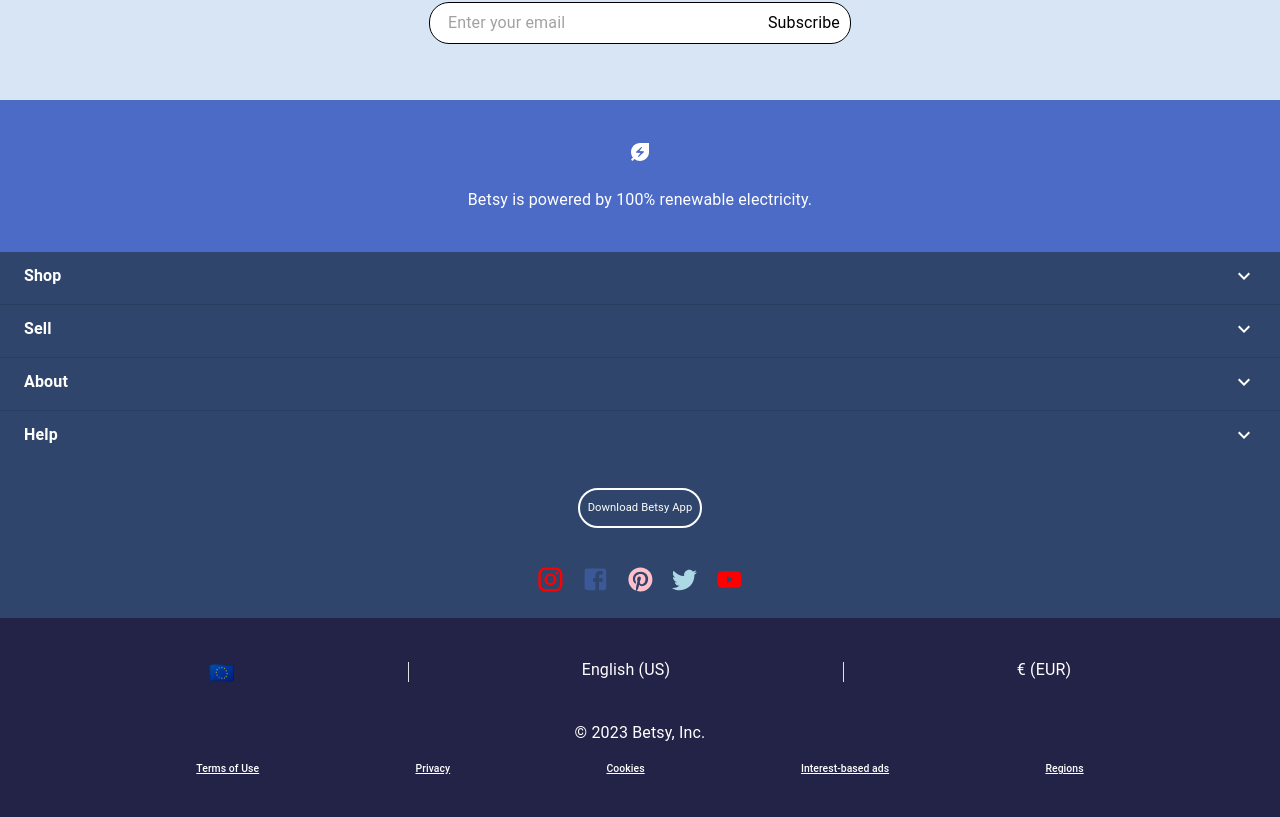
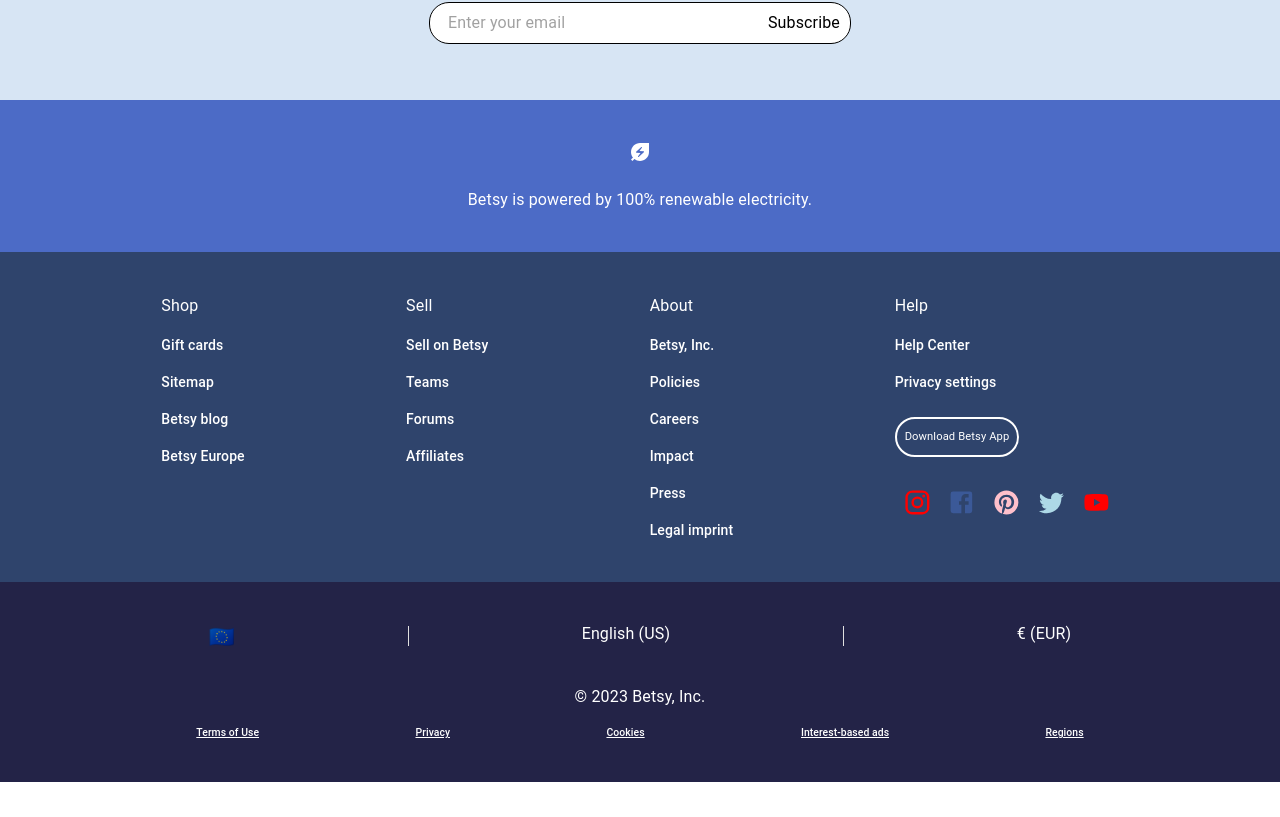
Before and after one commit to yasservanshalash/betsy, a React (Create React App) app in the folder client/: page / in a window 1280 px wide. Shown: the part 1809-2626 px from the top of the page. After the commit the page ends 2591 px from the top, so only its background shows below. Built offline with nearby package versions, Linux system fonts and the light colour scheme; a web font is replaced by a local one.

Commit message:
done with home page

```diff
--- a/client/src/App.css
+++ b/client/src/App.css
@@ -1,4 +1,5 @@
 * {
     font-family: 'Gideon Roman', cursive;
+    overflow-x: hidden;
 
 }
--- a/client/src/components/Footer/Footer.tsx
+++ b/client/src/components/Footer/Footer.tsx
@@ -5,12 +5,14 @@
 import RenewableEnergy from './RenewableEnergy';
 import FooterAccordion from './FooterAccordion';
 import BottomFooter from './BottomFooter';
+import FooterAccordionDesktop from './FooterAccordionDesktop';
 const Footer = () => {
   return (
     <Box>
         <OffersSubscription />
         <RenewableEnergy />
         <FooterAccordion />
+        <FooterAccordionDesktop />
         <BottomFooter />
     </Box>
 
--- a/client/src/components/Footer/FooterAccordion.tsx
+++ b/client/src/components/Footer/FooterAccordion.tsx
@@ -9,7 +9,7 @@
 import { lightBlue } from '@mui/material/colors';
 const FooterAccordion = () => {
   return (
-    <Box sx={{background: "#2F456C", border: "0px", display: "flex", flexDirection: "column", gap: "5px"}}>
+    <Box sx={{background: "#2F456C", border: "0px", display:{xs: "flex", md: "none"}, flexDirection: "column", gap: "5px"}}>
     <Accordion sx={{background: "transparent", border:"0px", boxShadow: "0px 0px 0px", color: "white", borderRadius: "10px",px:1}}>
       <AccordionSummary
         expandIcon={<ExpandMoreIcon sx={{color: "white"}}/>}
--- /dev/null
+++ b/client/src/components/Footer/FooterAccordionDesktop.tsx
@@ -0,0 +1,97 @@
+import { Box, Button, IconButton, Typography } from "@mui/material";
+import React from "react";
+import InstagramIcon from '@mui/icons-material/Instagram';
+import FacebookIcon from '@mui/icons-material/Facebook';
+import PinterestIcon from '@mui/icons-material/Pinterest';
+import TwitterIcon from '@mui/icons-material/Twitter';
+import YouTube  from '@mui/icons-material/YouTube';
+
+const FooterAccordionDesktop = () => {
+  return (
+    <Box
+      sx={{
+        display: { xs: "none", sm: "none", md: "flex" },
+        justifyContent: "space-evenly",
+        background: "#2F446C",
+        color: "white",
+        py: 5,
+      }}
+    >
+      <Box sx={{ display: "flex", flexDirection: "column", gap: "15px" }}>
+        <Typography variant="subtitle1">Shop</Typography>
+        <Box sx={{ display: "flex", flexDirection: "column", gap: "15px" }}>
+          <Typography variant="subtitle2">Gift cards</Typography>
+          <Typography variant="subtitle2">Sitemap</Typography>
+          <Typography variant="subtitle2">Betsy blog</Typography>
+          <Typography variant="subtitle2">Betsy Europe</Typography>
+        </Box>
+      </Box>
+      <Box sx={{ display: "flex", flexDirection: "column", gap: "15px" }}>
+        <Typography variant="subtitle1">Sell</Typography>
+        <Box sx={{ display: "flex", flexDirection: "column", gap: "15px" }}>
+          <Typography variant="subtitle2">Sell on Betsy</Typography>
+          <Typography variant="subtitle2">Teams</Typography>
+          <Typography variant="subtitle2">Forums</Typography>
+          <Typography variant="subtitle2">Affiliates</Typography>
+        </Box>
+      </Box>
+      <Box sx={{ display: "flex", flexDirection: "column", gap: "15px" }}>
+        <Typography variant="subtitle1">About</Typography>
+        <Box sx={{ display: "flex", flexDirection: "column", gap: "15px" }}>
+          <Typography variant="subtitle2">Betsy, Inc.</Typography>
+          <Typography variant="subtitle2">Policies</Typography>
+          <Typography variant="subtitle2">Careers</Typography>
+          <Typography variant="subtitle2">Impact</Typography>
+          <Typography variant="subtitle2">Press</Typography>
+          <Typography variant="subtitle2">Legal imprint</Typography>
+        </Box>
+      </Box>
+      <Box sx={{ display: "flex", flexDirection: "column", gap: "15px" }}>
+        <Typography variant="subtitle1">Help</Typography>
+        <Box sx={{ display: "flex", flexDirection: "column", gap: "15px" }}>
+          <Typography variant="subtitle2">Help Center</Typography>
+          <Typography variant="subtitle2">Privacy settings</Typography>
+        </Box>
+        <Box sx={{ justifySelf: "center", alignSelf: "flex-start" }}>
+          <Button
+            sx={{
+              padding: 1,
+              background: "transparent",
+              border: "2px solid white",
+              borderRadius: "20px",
+              textTransform: "unset",
+              my: 1,
+            }}
+            disabled
+          >
+            <Typography
+              variant="subtitle1"
+              sx={{ color: "white", fontSize: "80%" }}
+            >
+              Download Betsy App
+            </Typography>
+          </Button>
+        </Box>
+        <Box sx={{ display: "flex", justifyContent: "center", mb: 2 }}>
+          <IconButton>
+            <InstagramIcon sx={{ color: "red", fontSize: "120%" }} />
+          </IconButton>
+          <IconButton>
+            <FacebookIcon sx={{ color: "#3b5998", fontSize: "120%" }} />
+          </IconButton>
+          <IconButton>
+            <PinterestIcon sx={{ color: "pink", fontSize: "120%" }} />
+          </IconButton>
+          <IconButton>
+            <TwitterIcon sx={{ color: "lightblue", fontSize: "120%" }} />
+          </IconButton>
+          <IconButton>
+            <YouTube sx={{ color: "red", fontSize: "120%" }} />
+          </IconButton>
+        </Box>
+      </Box>
+    </Box>
+  );
+};
+
+export default FooterAccordionDesktop;
```
